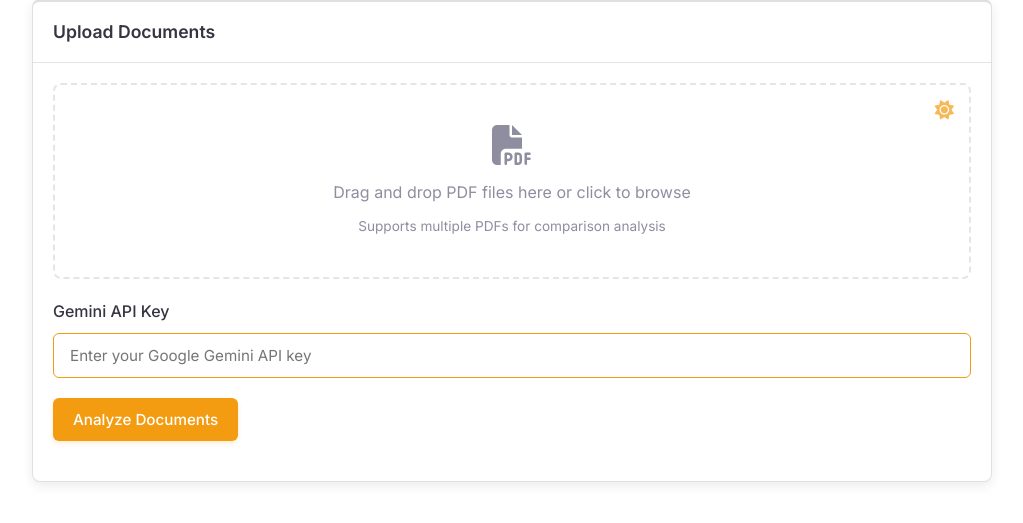
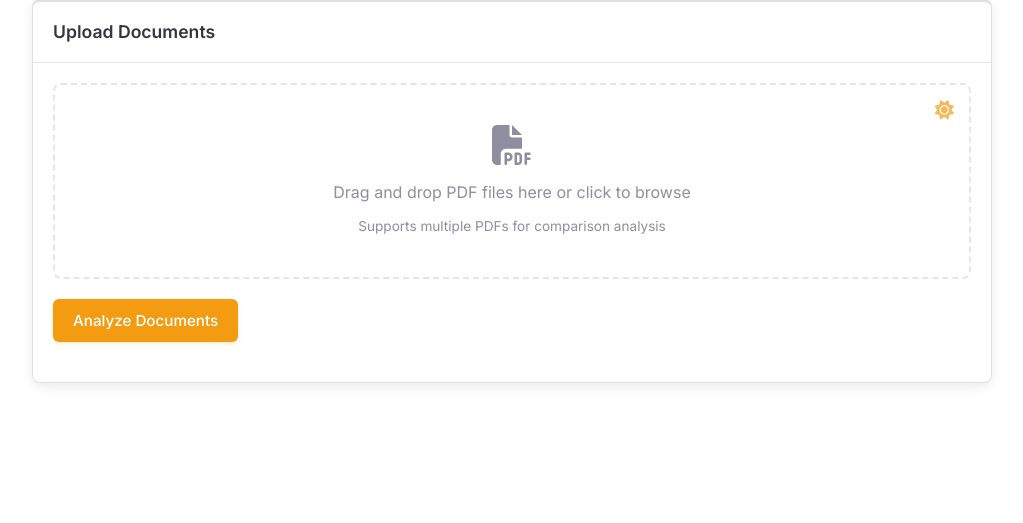
Before and after one commit to anshulchahar/docanalyze, a Flask app: page / in a window 1280 px wide. Shown: the part 101-624 px from the top of the page, without its empty margins (128-1151 px from the left). Run offline with Flask 3, Linux system fonts and the light colour scheme.

Commit message:
feat: remove API key input from frontend and retrieve it from configuration in backend

```diff
--- a/static/js/script.js
+++ b/static/js/script.js
@@ -165,12 +165,6 @@ document.addEventListener('DOMContentLoaded', function () {
       return;
     }
 
-    const apiKey = document.getElementById('apiKey').value;
-    if (!apiKey) {
-      showError('Please enter your Gemini API key.');
-      return;
-    }
-
     // Show loading and start progress
     loadingSection.style.display = 'flex';
     const progressBar = document.getElementById('progressBar');
@@ -191,10 +185,8 @@ document.addEventListener('DOMContentLoaded', function () {
       formData.append('pdfFiles', files[i]);
     }
 
-    formData.append('apiKey', apiKey);
-
     try {
-      const response = await fetch('/api/analyze', {  // Add the /api prefix
+      const response = await fetch('/api/analyze', {
         method: 'POST',
         body: formData
       });
--- a/templates/index.html
+++ b/templates/index.html
@@ -45,11 +45,6 @@
                                 style="display: none;">
                         </div>
                         <div class="file-list" id="fileList"></div>
-                    </div>
-                    <div class="form-group">
-                        <label for="apiKey">Gemini API Key</label>
-                        <input type="password" id="apiKey" name="apiKey" placeholder="Enter your Google Gemini API key"
-                            required>
                     </div>
                     <div class="form-group">
                         <button type="submit" id="analyze-btn">Analyze Documents</button>
```
Also changed, not shown: docanalyze/api/routes.py (+8 -5 lines).
